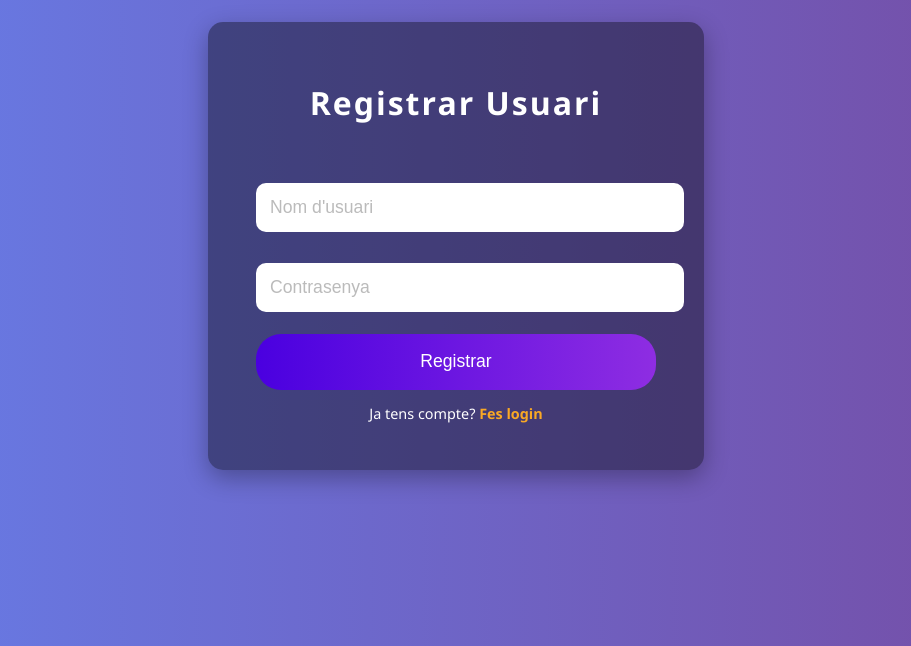
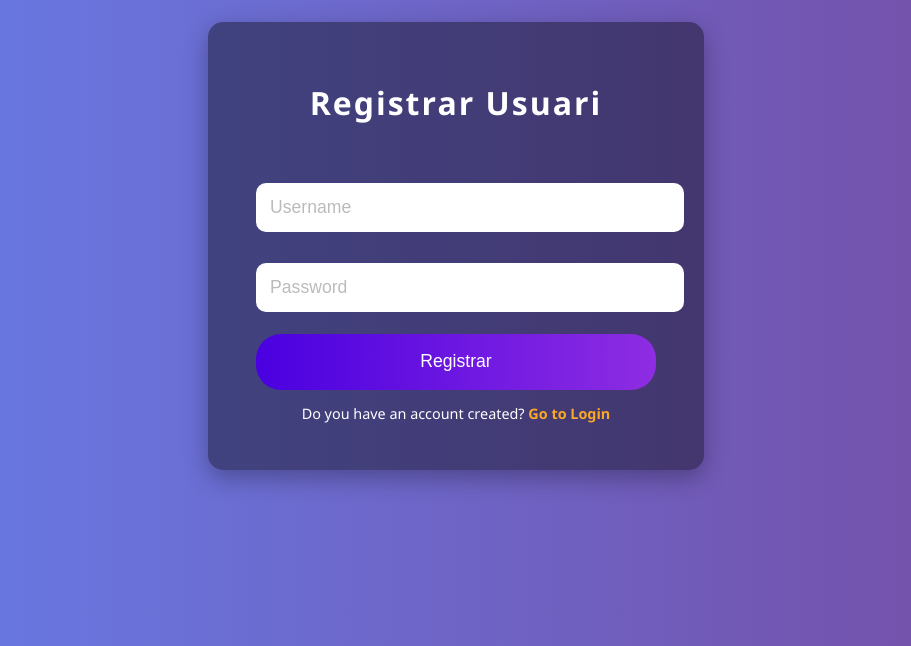
Before and after one commit to Comfrey29/arcom-ai-assistant, a Flask app: page /register in a window 1280 px wide. Shown: the part 154-800 px from the top of the page, without its empty margins (184-1095 px from the left). Run offline with Flask 3, Linux system fonts and the light colour scheme.

Commit message:
Update register.html

```diff
--- a/templates/register.html
+++ b/templates/register.html
@@ -3,7 +3,7 @@
 <head>
   <meta charset="UTF-8">
   <meta name="viewport" content="width=device-width, initial-scale=1">
-  <title>Registrar Usuari</title>
+  <title>Register on ArCom</title>
   <style>
     body {
       font-family: 'Segoe UI', Tahoma, Geneva, Verdana, sans-serif;
@@ -95,13 +95,13 @@
     {% endwith %}
 
     <form method="post" autocomplete="off" action="{{ url_for('register') }}">
-      <input type="text" name="username" placeholder="Nom d'usuari" required>
-      <input type="password" name="password" placeholder="Contrasenya" required>
+      <input type="text" name="username" placeholder="Username" required>
+      <input type="password" name="password" placeholder="Password" required>
       <button type="submit">Registrar</button>
     </form>
 
     <p class="footer-text">
-      Ja tens compte? <a href="{{ url_for('login') }}">Fes login</a>
+      Do you have an account created? <a href="{{ url_for('login') }}">Go to Login</a>
     </p>
   </div>
 </body>
```
